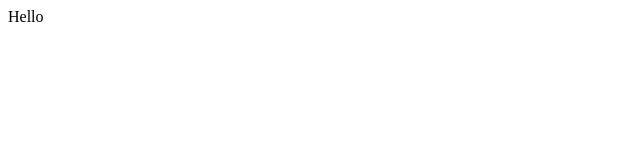
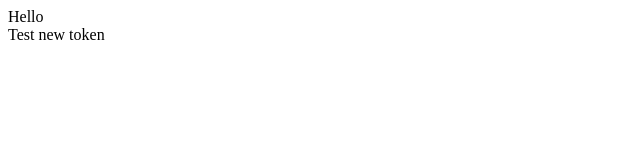
Before and after one commit to Scott-Jia/Demo-Repo, a plain HTML site: page index.html in a window 1280 px wide. Shown: the full height of the page, 0-640 px from the left. Drawn offline with Linux system fonts and the light colour scheme.

Commit message:
test new github token

```diff
--- a/index.html
+++ b/index.html
@@ -1 +1,3 @@
 <div>Hello</div>
+
+<div>Test new token</div>
```
